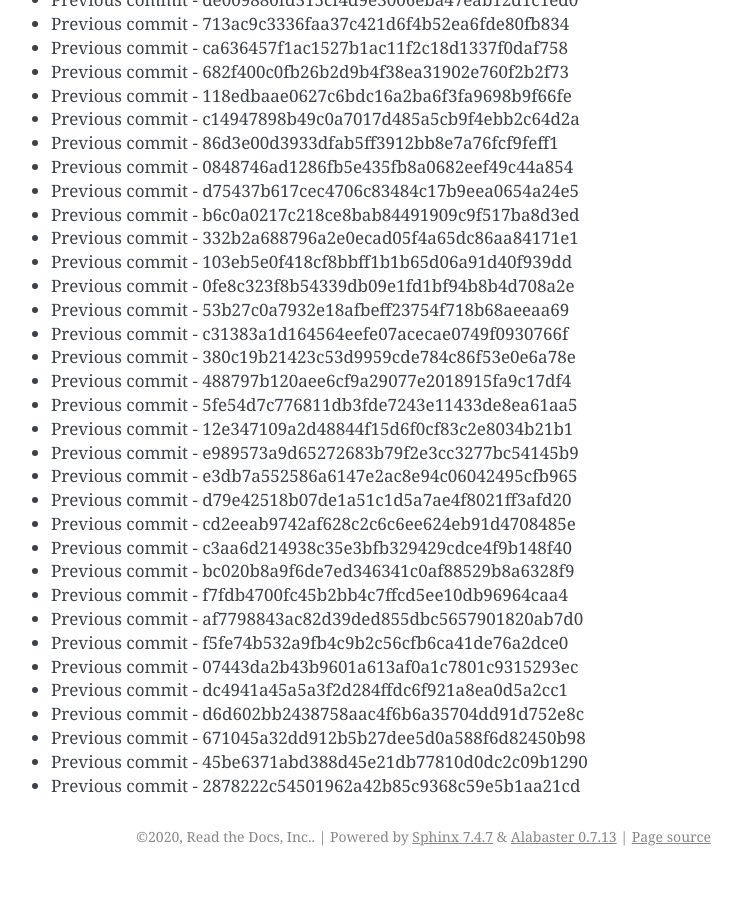
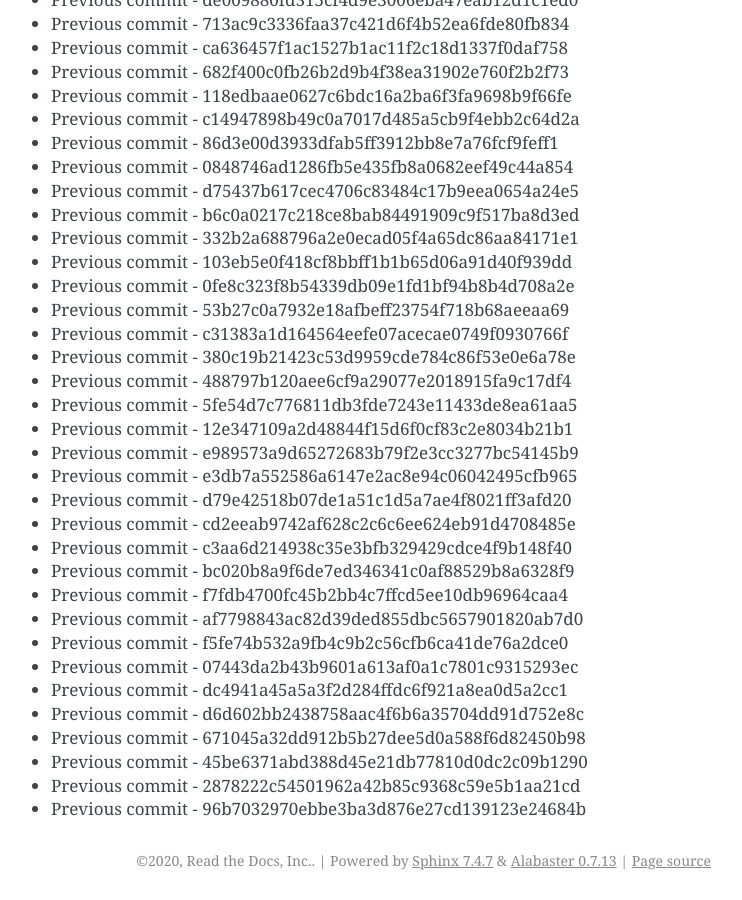
Before and after one commit to readthedocs/rtd-git-stresstest, a Sphinx documentation site: the page built from docs/updates.rst, in a window 1280 px wide and 900 px high, scrolled down 75068 px. Shown: the whole window, without its empty margins (399-1141 px from the left). Built offline with Sphinx 7.4.7, drawn with Linux system fonts in a browser that asks for light colours; before the commit the page ends 75944 px from its top, so only the background shows below that.

Commit message:
Generating commit from previous: 96b7032970ebbe3ba3d876e27cd139123e24684b

```diff
--- a/docs/updates.rst
+++ b/docs/updates.rst
@@ -3186,3 +3186,4 @@ It can be tested for any performance characteristics.
 * Previous commit - 671045a32dd912b5b27dee5d0a588f6d82450b98
 * Previous commit - 45be6371abd388d45e21db77810d0dc2c09b1290
 * Previous commit - 2878222c54501962a42b85c9368c59e5b1aa21cd
+* Previous commit - 96b7032970ebbe3ba3d876e27cd139123e24684b
```
